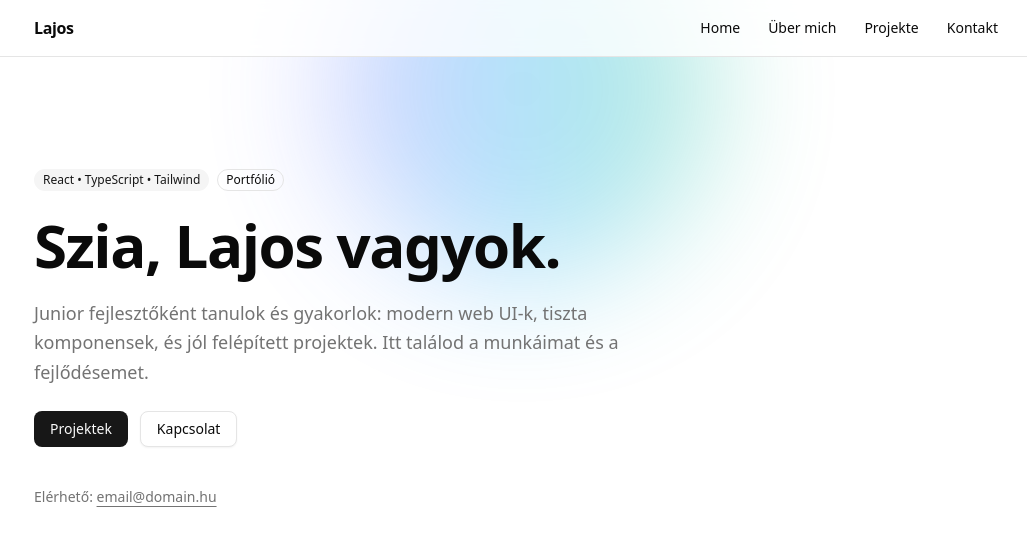
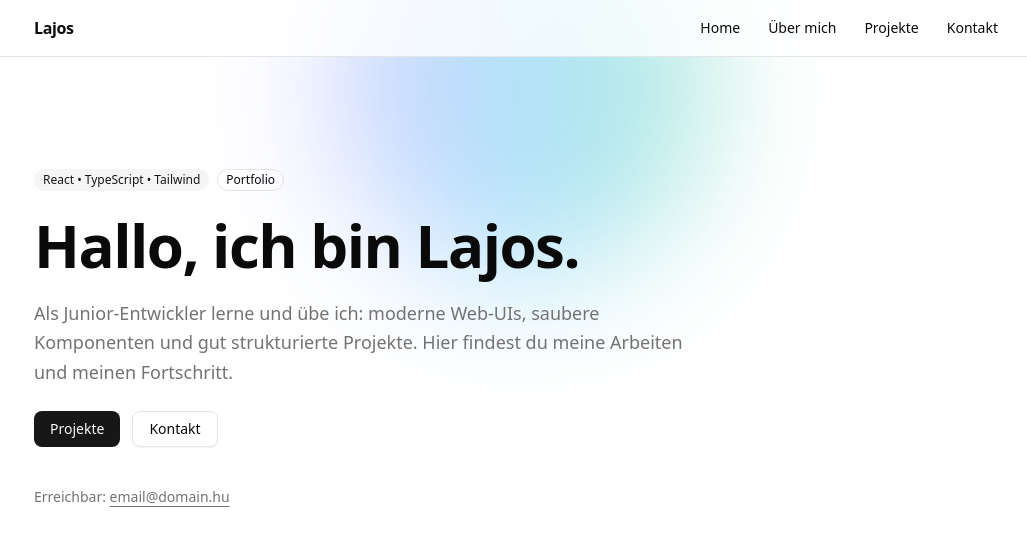
Before and after one commit to Lajos-N/portfolio, a React (Vite) app: page / in a window 1280 px wide. Shown: the top 546 px of the page, without its empty margins (118-1145 px from the left). Built offline with nearby package versions, Linux system fonts and the light colour scheme.

Commit message:
feat: translate Hero section to German

```diff
--- a/src/components/sections/Hero.tsx
+++ b/src/components/sections/Hero.tsx
@@ -16,30 +16,30 @@ export default function Hero() {
                         <Badge variant="secondary">
                             React • TypeScript • Tailwind
                         </Badge>
-                        <Badge variant="outline">Portfólió</Badge>
+                        <Badge variant="outline">Portfolio</Badge>
                     </div>
 
                     <h1 className="text-4xl font-bold tracking-tight sm:text-6xl">
-                        Szia, Lajos vagyok.
+                        Hallo, ich bin Lajos.
                     </h1>
 
                     <p className="max-w-2xl text-base leading-relaxed text-muted-foreground sm:text-lg">
-                        Junior fejlesztőként tanulok és gyakorlok: modern web
-                        UI-k, tiszta komponensek, és jól felépített projektek.
-                        Itt találod a munkáimat és a fejlődésemet.
+                        Als Junior-Entwickler lerne und übe ich: moderne Web-UIs,
+                        saubere Komponenten und gut strukturierte Projekte.
+                        Hier findest du meine Arbeiten und meinen Fortschritt.
                     </p>
 
                     <div className="flex flex-wrap gap-3">
                         <Button asChild>
-                            <a href="#projects">Projektek</a>
+                            <a href="#projects">Projekte</a>
                         </Button>
                         <Button variant="outline" asChild>
-                            <a href="#contact">Kapcsolat</a>
+                            <a href="#contact">Kontakt</a>
                         </Button>
                     </div>
 
                     <div className="pt-4 text-sm text-muted-foreground">
-                        Elérhető:{" "}
+                        Erreichbar:{" "}
                         <a
                             className="underline underline-offset-4"
                             href="mailto:email@domain.hu"
```
